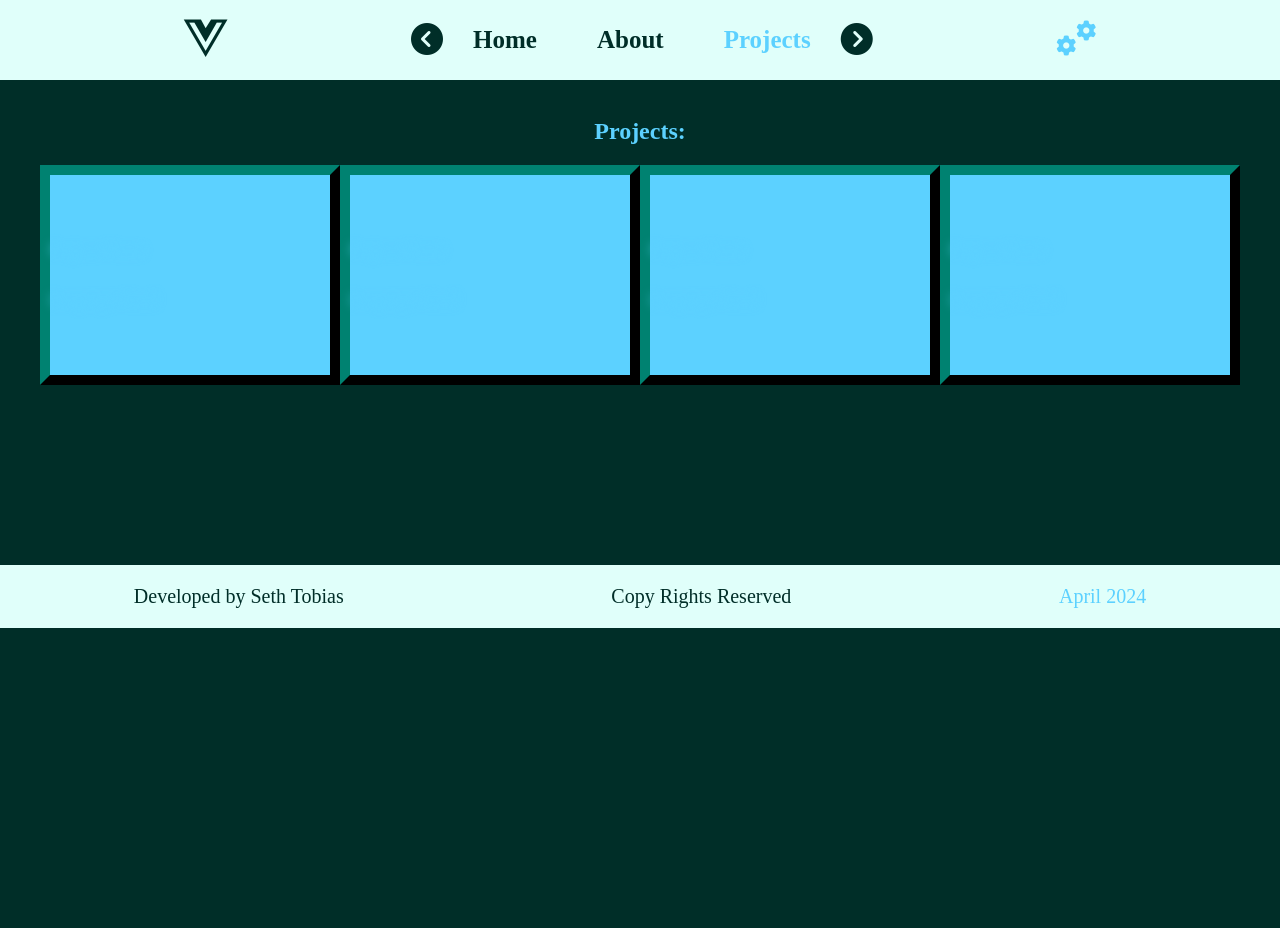
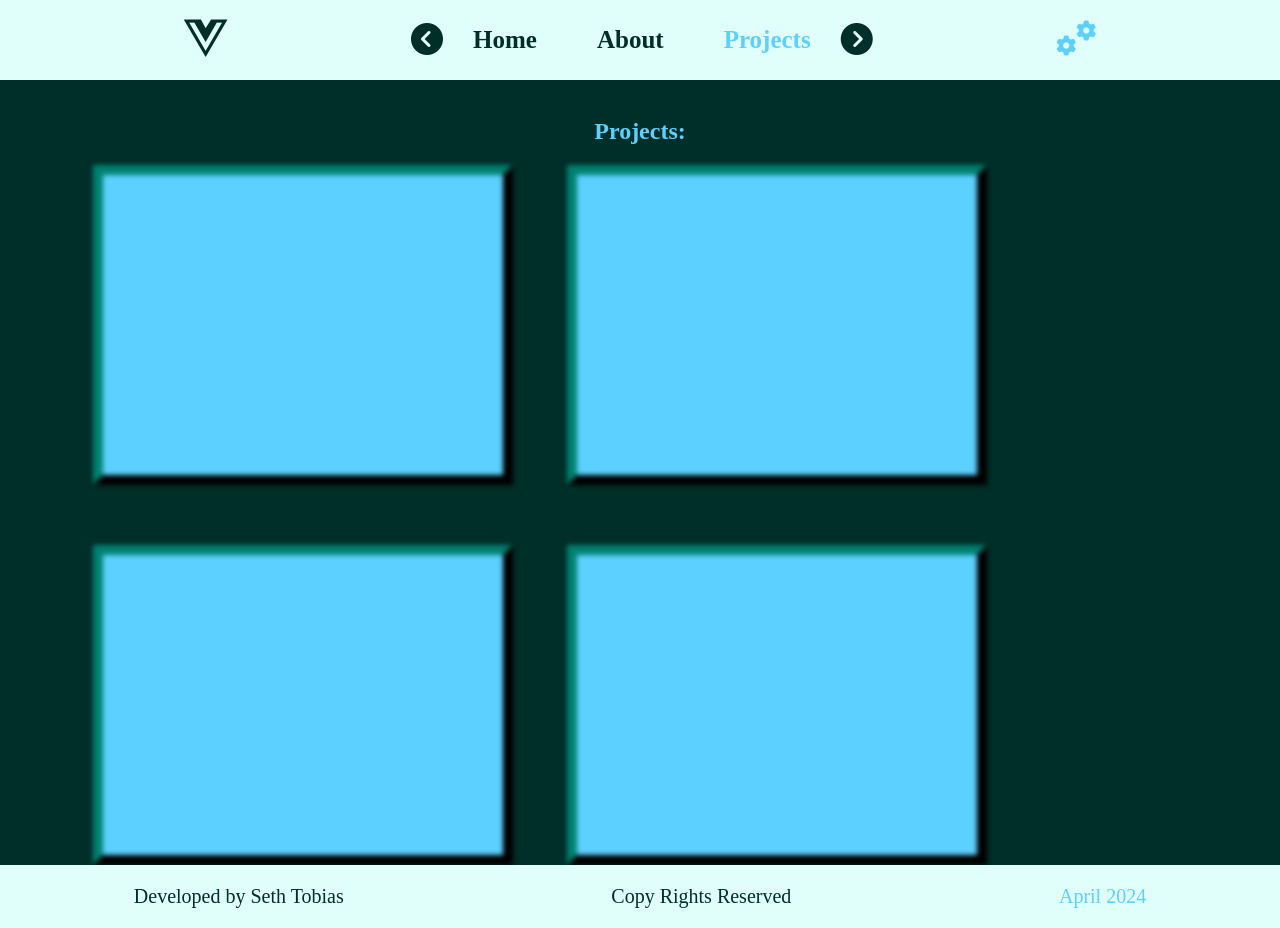
Before and after one commit to SethTobias/VuePortfolio2, a Vue app in the folder vue-portfolio-sethtobias/: page /projects in a window 1280 px wide. Before the commit the page ends 800 px from the top, so only its background shows below. Built offline with nearby package versions, Linux system fonts and the light colour scheme.

Commit message:
Projects Temp

```diff
--- a/vue-portfolio-sethtobias/src/views/ProjectsView.vue
+++ b/vue-portfolio-sethtobias/src/views/ProjectsView.vue
@@ -2,65 +2,70 @@
   <div class="projects-main-container">
     <h2>Projects:</h2>
     <div class="projects-container-grid">
-      <div class="projects project-1" @click="modalAppear()">
-        <p>Projects Name</p>
-        <p>Languages Used</p>
+            <div class="projects project-1" @click="flipCard(1)">
+        <div class="front">
+          <p>Time Converter</p>
+          <p>HTML,CSS,JavaScript</p>
+        </div>
+        <div class="back">
+          <p>This was one of the very first JavaScript projects I was assigned. It was a simple time converter to go from minutes to seconds. Overtime however I improved the functionality and overall styling of the project to the current point it is at now. It taught me the basics of DOM manipulation and the basics of how operators in JavaScript work.</p>
+          <div class="icons">
+            <i class="fa-brands fa-github"></i>
+            <i class="fa-solid fa-link"></i>
+          </div>
+       </div>
       </div>
-      <div class="projects project-2" @click="modalAppear()">
-        <p>Projects Name</p>
-        <p>Languages Used</p>
+           <div class="projects project-2" @click="flipCard(2)">
+        <div class="front">
+          <p>Literary Haven</p>
+          <p>HTML,CSS,JavaScript</p>
+        </div>
+        <div class="back">
+          <p>This was my very first project where I fully used JavaScript to implement a CRUD system into my project in order to create a very simple e-commerce website. This project really made clear to me the under lying issues of my lack of understanding of JavaScript. Thanks to this I took more time in order to understand the language more.</p>
+          <div class="icons">
+            <i class="fa-brands fa-github"></i>
+            <i class="fa-solid fa-link"></i>
+          </div>
+        </div>
       </div>
-      <div class="projects project-3" @click="modalAppear()">
-        <p>Projects Name</p>
-        <p>Languages Used</p>
+            <div class="projects project-3" @click="flipCard(3)">
+        <div class="front">
+          <p>Vroom Vroom Motors</p>
+          <p>HTML,CSS,JavaScript,SQL</p>
+        </div>
+        <div class="back">
+          <p>This was the very first project I completed while working with another developer. The project highlighted the importance of effective communication. We were also tasked for the first time to work with a database through the use of MySQL and the use of Node.js in order to effectively communicate with the database.</p>
+          <div class="icons">
+            <i class="fa-brands fa-github"></i>
+            <i class="fa-solid fa-link"></i>
+          </div>
+        </div>
       </div>
-      <div class="projects project-4" @click="modalAppear()">
-        <p>Projects Name</p>
-        <p>Languages Used</p>
-      </div>
-    </div>
-    <div class="projects-modal">
-      <div class="projects-modal-content">
-        <h2 class="close-contain">
-          <span class="close" @click="modalClose()">Close </span>
-        </h2>
-        <div>
-          <h3>Project Name:</h3>
-          <p>Placeholder</p>
+            <div class="projects project-4" @click="flipCard(4)">
+        <div class="front">
+          <p>Literary Connect</p>
+          <p>HTML,CSS,JavaScript,SQL</p>
         </div>
-        <div>
-          <h3>Description:</h3>
-          <p>Placeholder</p>
-        </div>
-        <div>
-          <h3>Languages used:</h3>
-          <p>Placeholder</p>
-        </div>
-        <div>
-          <h3>Used Frameworks:</h3>
-          <p>Placeholder</p>
-        </div>
-        <div>
-          <h3>Links</h3>
-          <div>Placeholder</div>
+        <div class="back">
+          <p>Through this project I completed my first full scale Full-stack application/website. I completed a social media website where I implemented the basic functionality.</p>
+          <div class="icons">
+            <i class="fa-brands fa-github"></i>
+            <i class="fa-solid fa-link"></i>
+          </div>
         </div>
       </div>
     </div>
-  </div>
+</div>
 </template>
 
 <script>
 export default {
   methods: {
-    modalAppear() {
-      const modal = document.querySelector(".projects-modal");
-      modal.style.display = "block";
-    },
-    modalClose() {
-      const modal = document.querySelector(".projects-modal");
-      modal.style.display = "none";
-    },
-  },
+    flipCard(index) {
+      const card = document.querySelector(`.projects.project-${index}`);
+      card.classList.toggle('flipped');
+    }
+  }
 };
 </script>
 
@@ -85,70 +90,59 @@ h2 {
 }
 
 .projects-container-grid {
-  width: auto;
-  height: 400px;
+  width: 1000px;
+  height: 700px;
   display: flex;
-  place-content: center space-evenly;
+  place-content: space-between space-evenly;
+  flex-wrap: wrap;
 }
 
 .projects {
   background-color: var(--secondary);
-  display: flex;
-  flex-direction: column;
-  justify-content: center;
-  align-content: center;
-  width: 80%;
-  height: 50%;
+  filter: blur(2.5px);
+
+   perspective: 1000px;
+  position: relative;
+  text-align: center;
+  width: 400px;
+  height: 300px;
   border: 10px outset var(--text);
+  cursor: pointer;
 }
 
 .projects:hover {
   border: 10px inset var(--accent);
   box-shadow: 5px 5px 10px var(--text);
-}
-
-.projects p {
-  filter: blur(5px);
-}
-
-.projects p:hover {
   filter: blur(0px);
 }
 
-.projects-modal {
-  display: none;
-  position: fixed;
-  z-index: 2;
-  left: 0;
-  top: 0;
+.projects .front,
+.projects .back {
+  display: flex;
+  flex-direction: column;
+  place-content: center;
   width: 100%;
   height: 100%;
-  overflow: auto;
-  background-color: rgb(0, 0, 0);
-  background-color: rgba(0, 0, 0, 0.4);
+  position: absolute;
+  backface-visibility: hidden;
+  transition: transform 0.5s ease;
 }
 
-.projects-modal-content {
-  background-color: #fefefe;
-  border: 5px solid var(--text);
-  border-radius: 5px;
-  margin: 15% auto;
-  padding: 20px;
-  background-color: var(--accent);
-
-  background-size: cover;
-  width: 80%;
-  color: var(--background);
-  display: flex;
-  flex-direction: column;
-  text-align: center;
-  justify-content: center;
-  align-content: center;
-  z-index: 1;
+.projects .front {
+  background-color: #5cd1ff;
 }
 
-.projects-modal-content .close-contain {
-  margin: 0;
-  line-height: 10px;
+.projects .back {
+  background-color: #008a70;
+  transform: rotateY(180deg);
 }
+
+.projects.flipped .front {
+  transform: rotateY(180deg);
+}
+
+.projects.flipped .back {
+  transform: rotateY(0deg);
+}
+
 </style>
```
